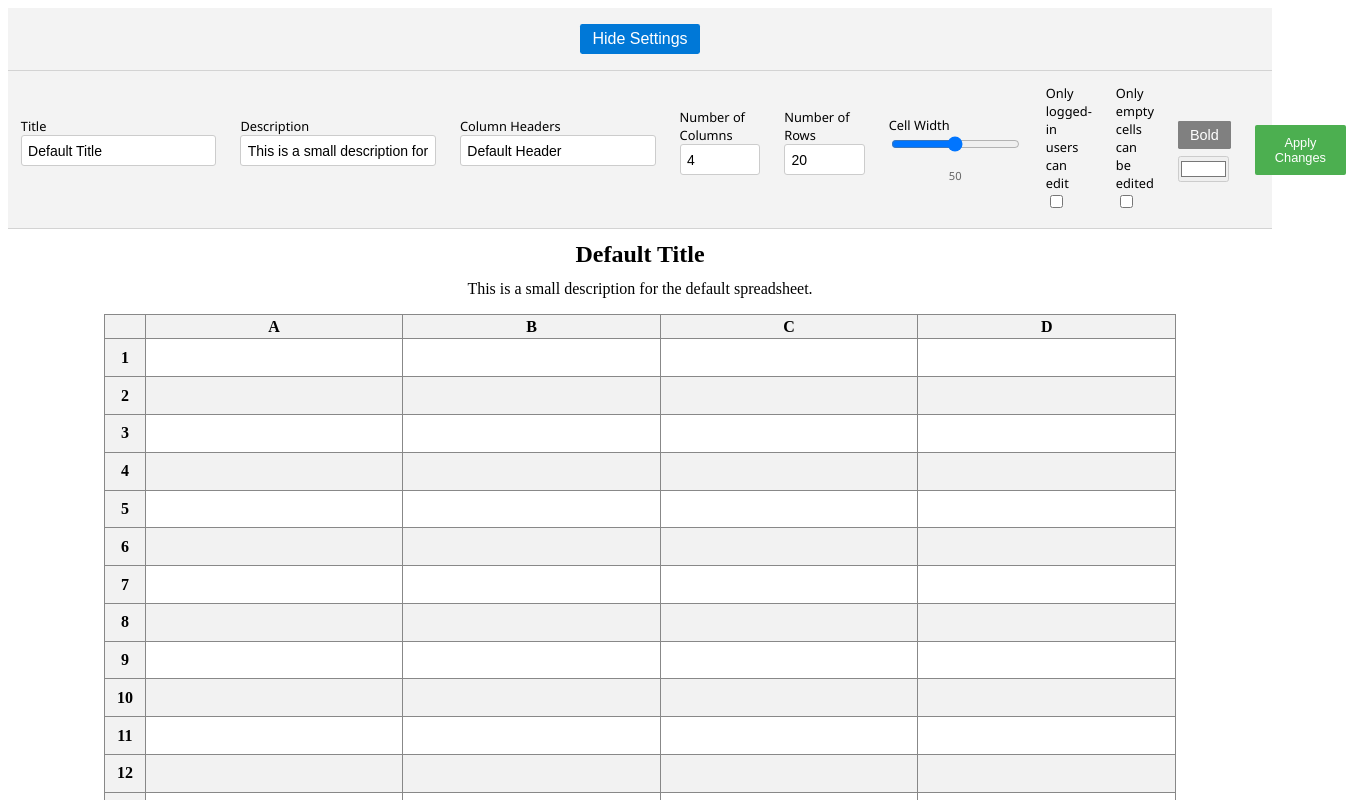
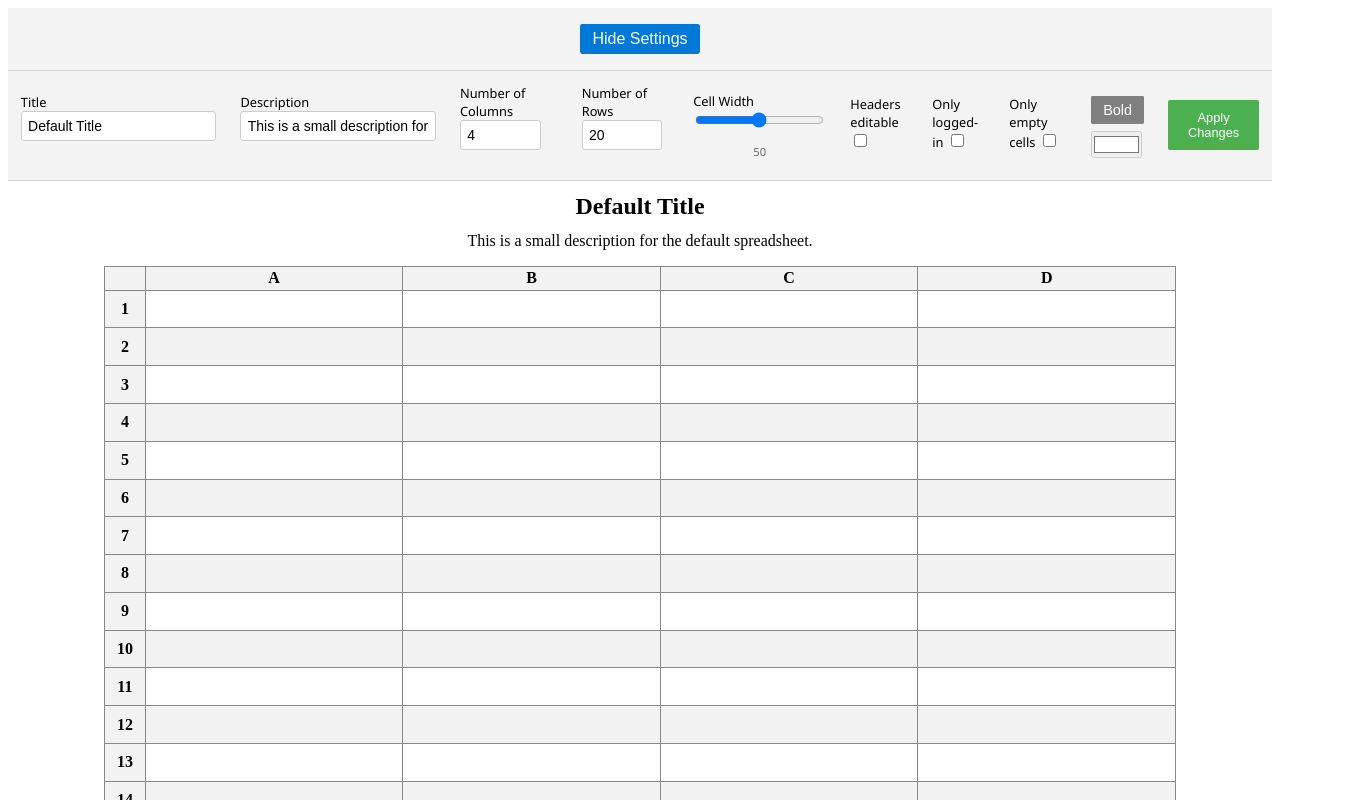
Before and after one commit to Ign1tz/CoSheet, a React (Create React App) app in the folder client/: page /spreadsheet in a window 1280 px wide. Both pictures are taken after a click on the button "Show Settings". Shown: the top 800 px of the page, 1346 px wide, since content can reach past the window. Built offline with nearby package versions, Linux system fonts and the light colour scheme; no server answers.

Commit message:
data send prepare

```diff
--- a/client/package.json
+++ b/client/package.json
@@ -2,7 +2,6 @@
   "name": "client",
   "version": "0.1.0",
   "private": true,
-  "proxy": "http://localhost:5000",
   "dependencies": {
     "@testing-library/jest-dom": "^5.17.0",
     "@testing-library/react": "^13.4.0",
--- a/client/src/components/Spreadsheet.js
+++ b/client/src/components/Spreadsheet.js
@@ -1,27 +1,40 @@
-import React, { useState, useEffect } from 'react';
+import React, {useEffect, useState} from 'react';
 import '../styles/Spreadsheet.css';
 
-export default function Spreadsheet({ numberOfRows, numberOfColumns, cellFormatting, onCellSelect, selectedCell}) {
+export default function Spreadsheet({ numberOfRows, numberOfColumns, cellFormatting, onCellSelect, selectedCell, columnHeadersEditable}) {
     const [spreadsheetRows, setSpreadsheetRows] = useState([]);
 
-    useEffect(() => {
-        createSpreadsheet();
-    }, [numberOfRows, numberOfColumns]);
+     useEffect(() => {
+            fetchData();
+     }, [numberOfRows, numberOfColumns]);
+
+    const fetchData = async () => {
+        try {
+            const response = await fetch('http://localhost:5000/getspreadsheet');
+
+            const data = await response.json();
+            if (data && data.length > 0) {
+                setSpreadsheetRows(data);
+            } else {
+                createSpreadsheet();
+            }
+        } catch (error) {
+            console.error('Failed to fetch data:', error);
+            createSpreadsheet();
+        }
+    };
 
     const createSpreadsheet = () => {
-        const rows = [];
-        for (let rowIndex = 0; rowIndex < numberOfRows; rowIndex++) {
-            const columns = [];
-            for (let colIndex = 0; colIndex < numberOfColumns; colIndex++) {
-                columns.push('');
-            }
-            rows.push(columns);
-        }
+        const rows = Array.from({ length: numberOfRows }, () =>
+            Array.from({ length: numberOfColumns }, () => '')
+        );
         setSpreadsheetRows(rows);
     };
 
-    const handleCellClick = (rowIndex, colIndex) => {
-        onCellSelect(rowIndex, colIndex);
+    const handleCellContentChange = (rowIndex, colIndex, content) => {
+        const newRows = [...spreadsheetRows];
+        newRows[rowIndex][colIndex] = content;
+        setSpreadsheetRows(newRows);
     };
 
     const getColumnName = (columnNumber) => {
@@ -36,6 +49,40 @@ export default function Spreadsheet({ numberOfRows, numberOfColumns, cellFormatt
         return base[num] + columnName;
     };
 
+    const prepareDataForBackend = () => {
+        return spreadsheetRows.map((row, rowIndex) =>
+            row.map((cellContent, colIndex) => {
+                const cellId = `${rowIndex}-${colIndex}`;
+                const formatting = cellFormatting[cellId] || {};
+                return {
+                    content: cellContent,
+                    formatting: formatting,
+                    row: rowIndex,
+                    column: colIndex
+                };
+            })
+        );
+    };
+
+    const sendDataToBackend = async () => {
+        const data = prepareDataForBackend();
+
+        try {
+            const response = await fetch('http://localhost:5000/postspreadsheet', {
+                method: 'POST',
+                headers: {
+                    'Accept': 'application/json, text/plain',
+                    'Content-Type': 'application/json;charset=UTF-8'
+                },
+                body: JSON.stringify(data)
+            });
+
+           const result = await response.json();
+        } catch (error) {
+            console.error('Failed to send data to the backend:', error);
+        }
+    };
+
     return (
         <div className="spreadsheetContainer">
             <table className="table">
@@ -43,7 +90,7 @@ export default function Spreadsheet({ numberOfRows, numberOfColumns, cellFormatt
                     <tr>
                         <th></th>
                         {[...Array(numberOfColumns)].map((_, colIndex) => (
-                            <th key={colIndex} contentEditable className="header">
+                            <th key={colIndex} contentEditable={columnHeadersEditable} className="spreadsheetHeader">
                                 {getColumnName(colIndex)}
                             </th>
                         ))}
@@ -53,20 +100,22 @@ export default function Spreadsheet({ numberOfRows, numberOfColumns, cellFormatt
                     {spreadsheetRows.map((row, rowIndex) => (
                         <tr key={`row-${rowIndex}`}>
                             <th>{rowIndex + 1}</th>
-                            {row.map((_, colIndex) => {
+                            {row.map((cellContent, colIndex) => {
                                 const cellId = `${rowIndex}-${colIndex}`;
                                 const formatting = cellFormatting[cellId] || {};
                                 return (
                                     <td
                                         key={cellId}
-                                        onClick={() => handleCellClick(rowIndex, colIndex)}
                                         contentEditable
+                                        onClick={() => onCellSelect(rowIndex, colIndex)}
+                                        onBlur={(e) => handleCellContentChange(rowIndex, colIndex, e.target.innerText)}
                                         className={`cell ${selectedCell && selectedCell.row === rowIndex && selectedCell.col === colIndex ? 'selected' : ''}`}
                                         style={{
                                             fontWeight: formatting.bold ? 'bold' : 'normal',
                                             backgroundColor: formatting.backgroundColor || 'transparent',
                                         }}
                                     >
+                                        {cellContent}
                                     </td>
                                 );
                             })}
--- a/client/src/components/SpreadsheetSettings.js
+++ b/client/src/components/SpreadsheetSettings.js
@@ -7,7 +7,7 @@ export default function SpreadsheetSettings({ onSettingsChange, onApplyFormattin
     const [editEmptyOnly, setEditEmptyOnly] = useState(false);
     const [numColumns, setNumColumns] = useState(4);
     const [numRows, setNumRows] = useState(20);
-    const [columnHeaders, setColumnHeaders] = useState('Default Header');
+    const [columnHeadersEditable, setColumnHeadersEditable] = useState(false);
     const [description, setDescription] = useState('This is a small description for the default spreadsheet.');
     const [allowLoggedInEdit, setAllowLoggedInEdit] = useState(false);
     const [cellWidth, setCellWidth] = useState(50);
@@ -28,12 +28,12 @@ export default function SpreadsheetSettings({ onSettingsChange, onApplyFormattin
         return !isNaN(number) && number >= 1 && number <= 1000;
     }
 
-    function validateColumnHeaders(columnHeaders) {
-        return typeof columnHeaders === 'string'; // Add more conditions if needed
+    function validateColumnHeadersEditable(columnHeadersEditable) {
+        return typeof columnHeadersEditable === 'boolean';
     }
 
     function validateDescription(description) {
-        return typeof description === 'string'; // Add more conditions if needed
+        return typeof description === 'string';
     }
 
     function validateEditEmptyOnly(editEmptyOnly) {
@@ -68,7 +68,7 @@ export default function SpreadsheetSettings({ onSettingsChange, onApplyFormattin
             alert('Invalid number of rows.');
             return;
         }
-        if (!validateColumnHeaders(columnHeaders)) {
+        if (!validateColumnHeadersEditable(columnHeadersEditable)) {
             alert('Invalid column headers.');
             return;
         }
@@ -92,7 +92,7 @@ export default function SpreadsheetSettings({ onSettingsChange, onApplyFormattin
             editEmptyOnly,
             numColumns: parseInt(numColumns, 10),
             numRows: parseInt(numRows, 10),
-            columnHeaders,
+            columnHeadersEditable,
             description,
             allowLoggedInEdit,
             isTextBold,
@@ -116,9 +116,6 @@ export default function SpreadsheetSettings({ onSettingsChange, onApplyFormattin
                         <label>Description <input type="text" value={description} onChange={(e) => setDescription(e.target.value)} placeholder="Description" /></label>
                     </div>
                     <div className="setting-group">
-                        <label>Column Headers <input type="text" value={columnHeaders} onChange={(e) => setColumnHeaders(e.target.value)} placeholder="Column Headers" /></label>
-                    </div>
-                    <div className="setting-group">
                         <label>Number of Columns <input type="number" min="1" max="1000" value={numColumns} onChange={(e) => setNumColumns(e.target.value)} /></label>
                     </div>
                     <div className="setting-group">
@@ -129,10 +126,13 @@ export default function SpreadsheetSettings({ onSettingsChange, onApplyFormattin
                         <div className="range-values">{cellWidth}</div>
                     </div>
                     <div className="setting-group">
-                        <label>Only logged-in users can edit <input type="checkbox" checked={allowLoggedInEdit} onChange={(e) => setAllowLoggedInEdit(e.target.checked)} /></label>
+                        <label>Headers editable<input type="checkbox" checked={columnHeadersEditable} onChange={(e) => setColumnHeadersEditable(e.target.checked)} /></label>
                     </div>
                     <div className="setting-group">
-                        <label>Only empty cells can be edited <input type="checkbox" checked={editEmptyOnly} onChange={(e) => setEditEmptyOnly(e.target.checked)} /></label>
+                        <label>Only logged-in <input type="checkbox" checked={allowLoggedInEdit} onChange={(e) => setAllowLoggedInEdit(e.target.checked)} /></label>
+                    </div>
+                    <div className="setting-group">
+                        <label>Only empty cells <input type="checkbox" checked={editEmptyOnly} onChange={(e) => setEditEmptyOnly(e.target.checked)} /></label>
                     </div>
                     <div className="setting-group">
                         <button
--- a/client/src/pages/SpreadsheetPage.js
+++ b/client/src/pages/SpreadsheetPage.js
@@ -8,7 +8,7 @@ export default function SpreadsheetPage() {
         editEmptyOnly: false,
         numColumns: 4,
         numRows: 20,
-        columnHeaders: 'Default Header',
+        columnHeadersEditable: false,
         description: 'This is a small description for the default spreadsheet.',
         allowLoggedInEdit: false,
     });
@@ -48,8 +48,9 @@ export default function SpreadsheetPage() {
             <Spreadsheet
                 numberOfRows={settings.numRows}
                 numberOfColumns={settings.numColumns}
-                 onCellSelect={handleSelectCell}
+                onCellSelect={handleSelectCell}
                 cellFormatting={cellFormatting}
+                columnHeadersEditable={settings.columnHeadersEditable}
             />
         </div>
     );
--- a/client/src/styles/Spreadsheet.css
+++ b/client/src/styles/Spreadsheet.css
@@ -25,7 +25,9 @@
     height: 1.5em;
     text-align: center;
     min-width: 5em;
-    white-space: nowrap;
+    max-width: 8em;
+    overflow: hidden;
+    text-overflow: ellipsis;
 }
 
 .spreadsheetContainer td.editable {
--- a/client/src/styles/SpreadsheetSettings.css
+++ b/client/src/styles/SpreadsheetSettings.css
@@ -99,3 +99,9 @@
 .setting-group input[type="range"] {
     margin-bottom: 0.9em;
 }
+
+@media screen and (max-width: 1240px) {
+    .ribbon-settings {
+        flex-wrap: wrap;
+    }
+}
```
